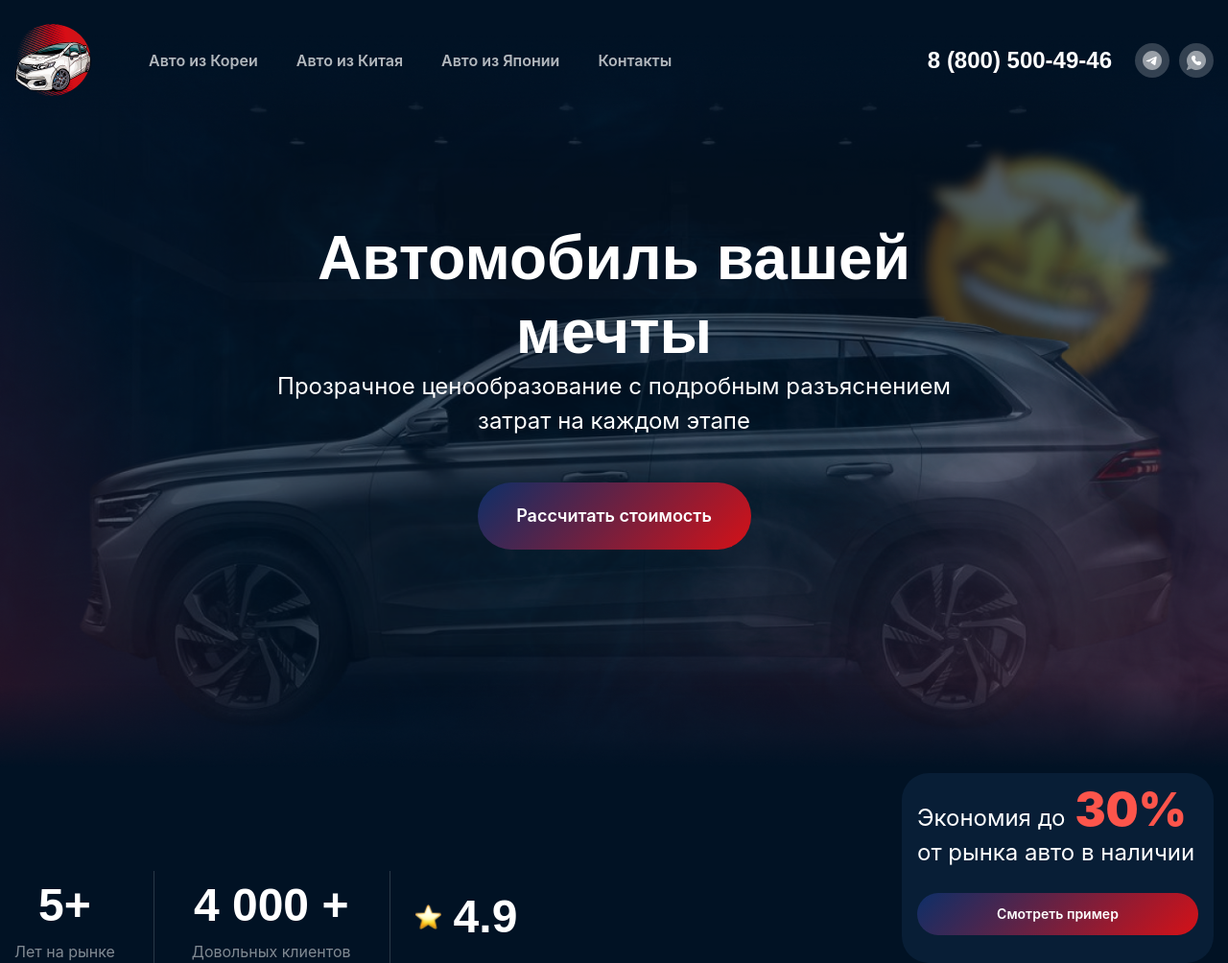
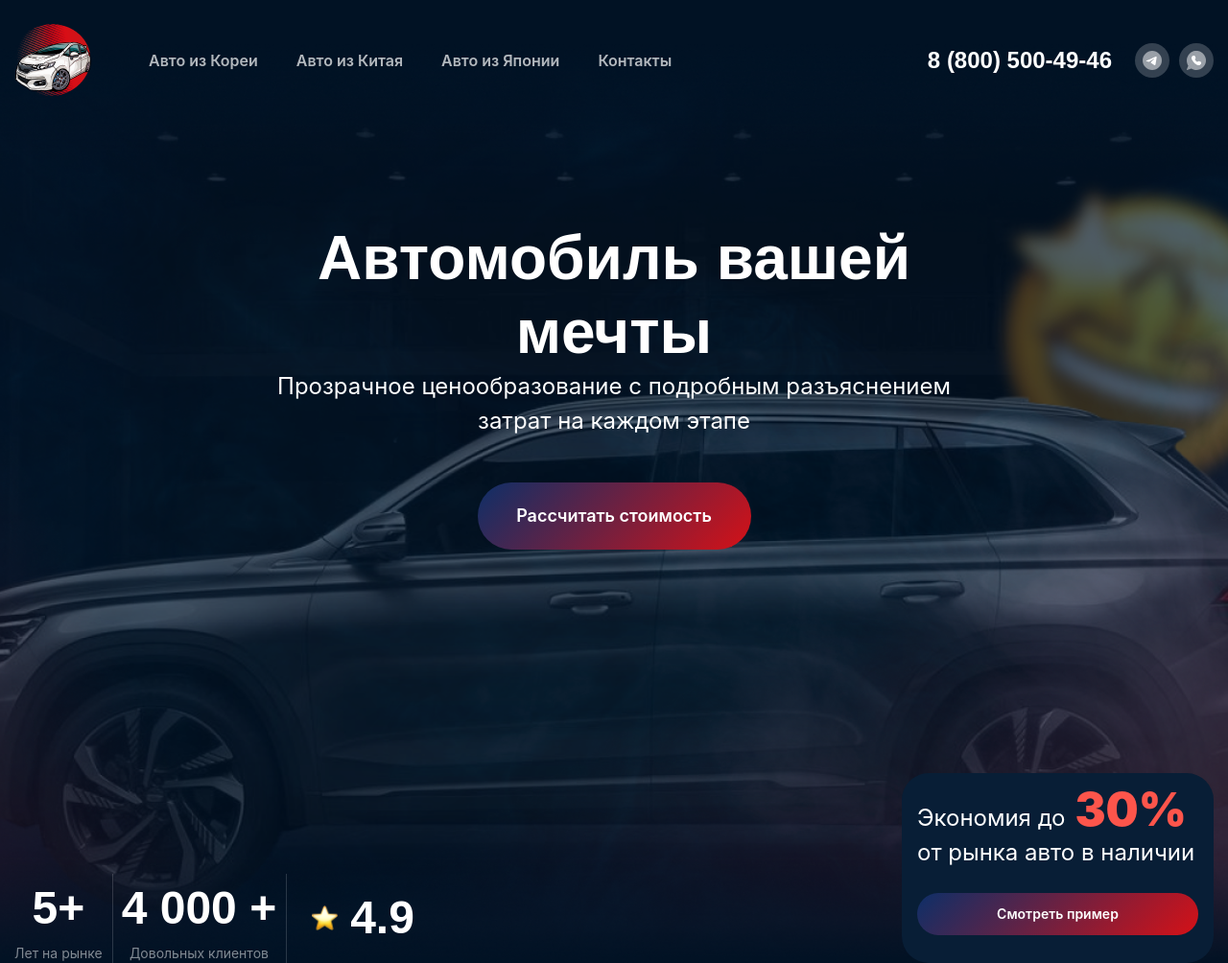
Before and after one commit to Kurennu/Tomiko-trade, a Django app: page / in a window 1280 px wide. Shown: the whole page at 96% size. Run offline with Django 5.2, Linux system fonts and the light colour scheme.

Commit message:
change hero styles

```diff
--- a/TomikoProject/main/static/scss/_globals.scss
+++ b/TomikoProject/main/static/scss/_globals.scss
@@ -7,6 +7,7 @@ body {
   color: var(--color-white);
   height: 100%;
   background-color: var(--color-dark);
+  width: 100%;
 }
 a {
   text-decoration: none;
--- a/TomikoProject/main/static/scss/blocks/_hero.scss
+++ b/TomikoProject/main/static/scss/blocks/_hero.scss
@@ -1,7 +1,5 @@
 .hero {
   position: relative;
-  width: 100%;
-  height: 100%;
   z-index: 100;
   &:before {
     content: "";
@@ -28,6 +26,9 @@
     max-width: 714px;
     width: 100%;
     margin: auto;
+    @include tablet{
+      padding-top: 24px;
+    }
     &-header{
       font-family: var(--second-family);
       font-size: 64px;
@@ -82,17 +83,22 @@
     flex-direction: row;
     justify-content: space-between;
     align-items: end;
+    @include tablet{
+      justify-content: center;
+      margin-top: 24px;
+    }
   }
   &__stats{
     display: flex;
     flex-direction: row;
+
     &-item{
       position: relative;
       align-items: center;
       display: flex;
       flex-direction: column;
       &:not(:first-child){
-        padding-inline: 40px;
+        padding-inline: 10px;
         &:before{
           position: absolute;
           content: '';
@@ -105,11 +111,14 @@
       }
 
       &:first-child{
-        padding-right: 40px;
+        padding-right: 10px;
       }
       &:last-child{
         justify-content: center;
         padding-inline: 67px;
+        @include mobile{
+          padding-inline: 37px;
+        }
         &:after{
           position: absolute;
           left: 27px;
@@ -117,6 +126,11 @@
           width: 27px;
           height: 57px;
           background: url("/static/img/star.png") center/contain no-repeat;
+          @include mobile{
+            width: 16px;
+            height: 16px;
+            left: 16px;
+          }
         }
       }
     }
@@ -125,9 +139,14 @@
       padding: 0;
       font-family: var(--second-family);
       text-align: center;
+      @include mobile{
+        font-size: 18px;
+      }
     }
     &-desc{
       opacity: 50%;
+      text-align: center;
+      font-size: 14px;
     }
   }
 &__promo{
--- a/TomikoProject/main/static/scss/styles.css
+++ b/TomikoProject/main/static/scss/styles.css
@@ -76,6 +76,7 @@ body {
   color: var(--color-white);
   height: 100%;
   background-color: var(--color-dark);
+  width: 100%;
 }
 
 a {
@@ -294,8 +295,6 @@ svg * {
 
 .hero {
   position: relative;
-  width: 100%;
-  height: 100%;
   z-index: 100;
 }
 .hero:before {
@@ -332,6 +331,11 @@ svg * {
   max-width: 714px;
   width: 100%;
   margin: auto;
+}
+@media (max-width: 1023px) {
+  .hero__info {
+    padding-top: 24px;
+  }
 }
 .hero__info-header {
   font-family: var(--second-family);
@@ -406,6 +410,14 @@ svg * {
       -ms-flex-align: end;
           align-items: end;
 }
+@media (max-width: 1023px) {
+  .hero__benefits {
+    -webkit-box-pack: center;
+        -ms-flex-pack: center;
+            justify-content: center;
+    margin-top: 24px;
+  }
+}
 .hero__stats {
   display: -webkit-box;
   display: -ms-flexbox;
@@ -429,7 +441,7 @@ svg * {
           flex-direction: column;
 }
 .hero__stats-item:not(:first-child) {
-  padding-inline: 40px;
+  padding-inline: 10px;
 }
 .hero__stats-item:not(:first-child):before {
   position: absolute;
@@ -441,13 +453,18 @@ svg * {
   left: 0;
 }
 .hero__stats-item:first-child {
-  padding-right: 40px;
+  padding-right: 10px;
 }
 .hero__stats-item:last-child {
   -webkit-box-pack: center;
       -ms-flex-pack: center;
           justify-content: center;
   padding-inline: 67px;
+}
+@media (max-width: 767px) {
+  .hero__stats-item:last-child {
+    padding-inline: 37px;
+  }
 }
 .hero__stats-item:last-child:after {
   position: absolute;
@@ -457,14 +474,28 @@ svg * {
   height: 57px;
   background: url("/static/img/star.png") center/contain no-repeat;
 }
+@media (max-width: 767px) {
+  .hero__stats-item:last-child:after {
+    width: 16px;
+    height: 16px;
+    left: 16px;
+  }
+}
 .hero__stats-char {
   font-size: 48px;
   padding: 0;
   font-family: var(--second-family);
   text-align: center;
 }
+@media (max-width: 767px) {
+  .hero__stats-char {
+    font-size: 18px;
+  }
+}
 .hero__stats-desc {
   opacity: 50%;
+  text-align: center;
+  font-size: 14px;
 }
 .hero__promo {
   display: -webkit-box;
@@ -526,3 +557,4 @@ svg * {
   -webkit-box-shadow: var(--color-white) 0px -8px 0px 0px, var(--color-white) 0px 8px 0px 0px;
           box-shadow: var(--color-white) 0px -8px 0px 0px, var(--color-white) 0px 8px 0px 0px;
 }
+/*# sourceMappingURL=styles.css.map */
--- a/TomikoProject/main/templates/index.html
+++ b/TomikoProject/main/templates/index.html
@@ -91,7 +91,7 @@
                     <h3 class="hero__stats-char">4.9</h3>
                 </div>
             </div>
-            <div class="hero__promo">
+            <div class="hero__promo hidden-mobile">
                 <div>
                     <p class="hero__promo-text hero__promo-text--red">Экономия до</p>
                     <p class="hero__promo-text">от рынка авто в наличии</p>
```
Also changed, not shown: TomikoProject/main/cars.sqlite3, 2 other files.
